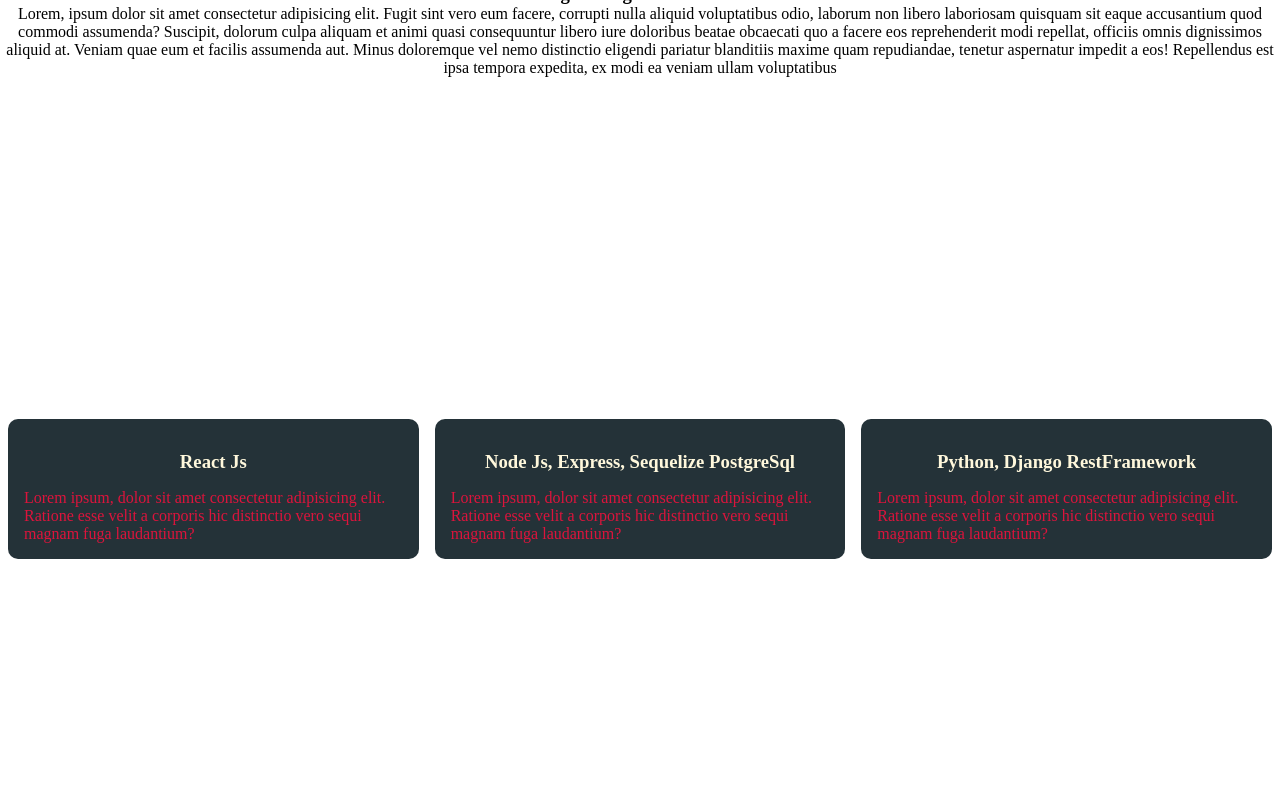
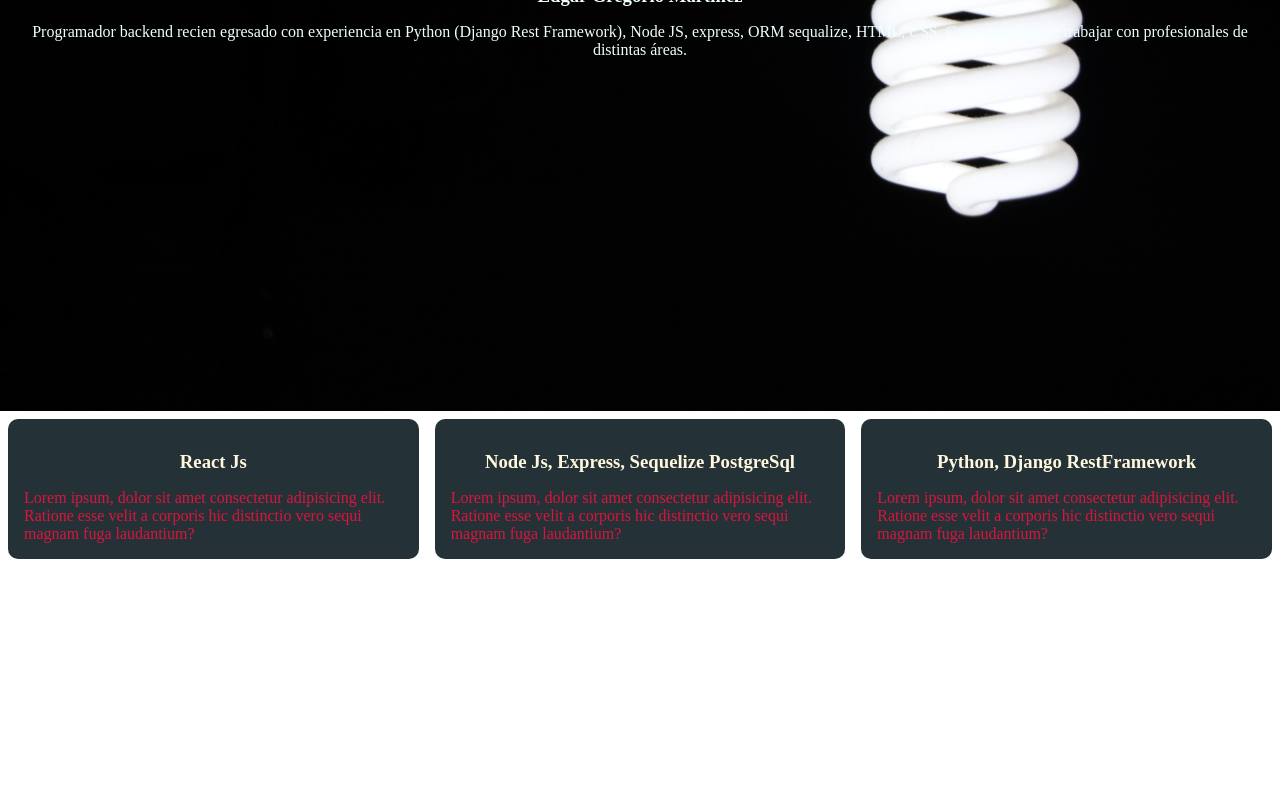
Before and after one commit to Egmez124/personal-web, a plain HTML site: page index.html in a window 1280 px wide. Shown: the part 389-1179 px from the top of the page. Drawn offline with Linux system fonts and the light colour scheme.

Commit message:
cambios-1

```diff
--- a/index.css
+++ b/index.css
@@ -6,12 +6,19 @@
     /* display: grid;
     grid-template-columns: 1fr 1fr; */
 }
+.text-info{
+    text-align: center;
+    margin: 1rem;
+}
 .col-1{
+    background-image: url('./public/fondo-2.jpg');
+    background-size: cover;
     height: 100vh;
     width: 100%;
     display: flex;
     align-items: center;
     text-align: center;
+    color: azure;
 }
 .col-2{
     height: 90vh;
--- a/index.html
+++ b/index.html
@@ -14,7 +14,7 @@
                 <h1>Desarrollador Backend</h1>
                 <h3>Edgar Gregorio Martínez</h3>
                 <p class="text-info">
-                    Lorem, ipsum dolor sit amet consectetur adipisicing elit. Fugit sint vero eum facere, corrupti nulla aliquid voluptatibus odio, laborum non libero laboriosam quisquam sit eaque accusantium quod commodi assumenda? Suscipit, dolorum culpa aliquam et animi quasi consequuntur libero iure doloribus beatae obcaecati quo a facere eos reprehenderit modi repellat, officiis omnis dignissimos aliquid at. Veniam quae eum et facilis assumenda aut. Minus doloremque vel nemo distinctio eligendi pariatur blanditiis maxime quam repudiandae, tenetur aspernatur impedit a eos! Repellendus est ipsa tempora expedita, ex modi ea veniam ullam voluptatibus
+                    Programador backend recien egresado con experiencia en Python (Django Rest Framework), Node JS, express, ORM sequalize, HTML, CSS. Con capacidad de trabajar con profesionales de distintas áreas.
                 </p>
             </div>
         </div>
```
Also changed, not shown: public/fondo-1.jpg (added), public/fondo-2.jpg (added).
